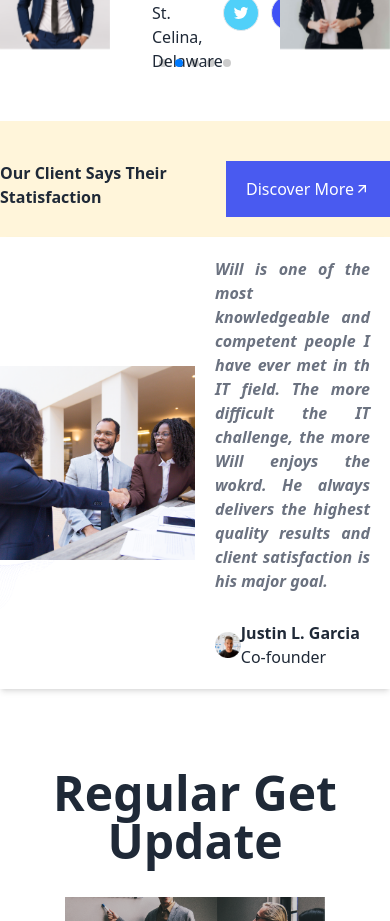
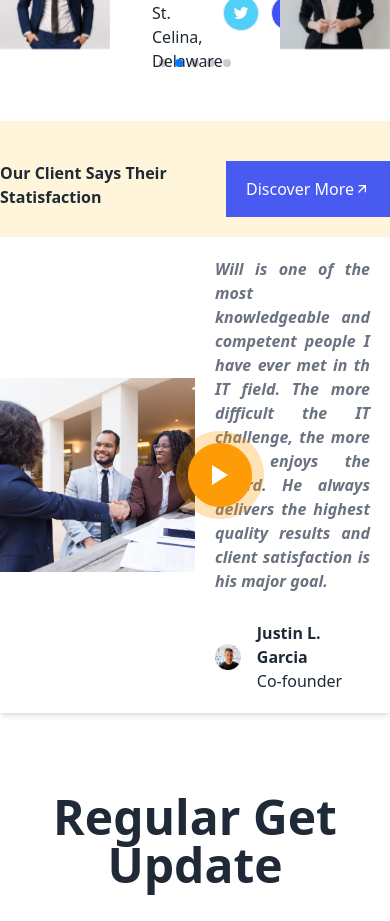
Before and after one commit to jahidhasan136/creative-business, a React (Vite) app: page / in a window 390 px wide. Shown: the part 5000-5921 px from the top of the page. Built offline with nearby package versions, Linux system fonts and the light colour scheme.

Commit message:
click button to open modal

```diff
--- a/src/Pages/Home/ClientSays/ClientSays.jsx
+++ b/src/Pages/Home/ClientSays/ClientSays.jsx
@@ -1,25 +1,42 @@
 import { RiArrowRightUpLine } from "react-icons/ri";
 import clientImg from '../../../assets/client/clientImg.png'
 import client from '../../../assets/client/client.png'
-import bg from '../../../assets/banner/bg-shape.png'
+// import bg from '../../../assets/banner/bg-shape.png'
+import playIcon from '../../../assets/client/playIcon.png'
+import Modal from "../Modal/Modal";
+import { useState } from "react";
 
 //-right-28
 const ClientSays = () => {
+
+
+    const [isModalOpen, setIsModalOpen] = useState(false);
+
+    const openModal = () => {
+        setIsModalOpen(true);
+    };
+
+    const closeModal = () => {
+        setIsModalOpen(false);
+    };
+
+
     return (
-        <div className="lg:mt-28 mt-10 md:mt-20 relative">
-            <img className="absolute top-96 w-1/3" src={bg} alt="" />
+        <div className="lg:mt-28 mt-10 md:mt-20">
             <div className="">
                 <div className="mb-5 md:mb-10 lg:mb-14  bg-[#FFF5DA] pb-56">
                     <div className="flex justify-between container mx-auto pt-10">
-                    <h2 className="md:text-3xl lg:text-5xl font-semibold w-1/2">Our Client Says Their Statisfaction</h2>
-                    <button className="btn-custom flex items-center">Discover More <RiArrowRightUpLine></RiArrowRightUpLine></button>
+                        <h2 className="md:text-3xl lg:text-5xl font-semibold w-1/2">Our Client Says Their Statisfaction</h2>
+                        <button className="btn-custom flex items-center">Discover More <RiArrowRightUpLine></RiArrowRightUpLine></button>
                     </div>
                 </div>
                 <div className="flex justify-between bg-base-100 shadow-md md:gap-7 lg:gap-20 items-center container mx-auto -mt-56 mb-20 lg:mb-28">
-                    <img className="w-1/2 lg:w-full" src={clientImg} alt="" />
+                    <img className="w-1/2 lg:w-full relative" src={clientImg} alt="" />
+                    <img onClick={openModal} className="absolute pl-44 lg:pl-64 cursor-pointer" src={playIcon} alt="" />
+                    <Modal isOpen={isModalOpen} onClose={closeModal} />
                     <div className="grid gap-7 lg:gap-14 p-5">
                         <p className="font-semibold italic text-gray-500 lg:text-xl text-justify">Will is one of the most knowledgeable and competent people I have ever met in th IT field. The more difficult the IT challenge, the more Will enjoys the wokrd. He always delivers the highest quality results and client satisfaction is his major goal.</p>
-                        <div className="flex items-center lg:gap-4">
+                        <div className="flex items-center gap-4">
                             <img className="w-1/6 lg:w-1/12" src={client} alt="" />
                             <div>
                                 <h3 className="font-bold">Justin L. Garcia</h3>
--- /dev/null
+++ b/src/Pages/Home/Modal/Modal.jsx
@@ -0,0 +1,23 @@
+
+const Modal = ({ isOpen, onClose }) => {
+    if (!isOpen) return null;
+
+    return (
+        <div className="fixed inset-0 z-50 flex items-center justify-center">
+            <div className="absolute inset-0 bg-gray-900 opacity-75"></div>
+            <div className="relative bg-white w-full max-w-lg p-4 rounded-lg">
+                <button
+                    className="absolute top-0 right-0 m-4 text-gray-500 hover:text-gray-700"
+                    onClick={onClose}
+                >
+                    Close
+                </button>
+                <div className="embed-responsive aspect-w-16 aspect-h-9 py-10">
+                    <iframe width="480" height="300" src="https://www.youtube.com/embed/_NNfEDckQgU" title="YouTube video player" frameBorder="0" allow="accelerometer; autoplay; clipboard-write; encrypted-media; gyroscope; picture-in-picture; web-share" allowfullscreen></iframe>
+                </div>
+            </div>
+        </div>
+    );
+};
+
+export default Modal;
```
